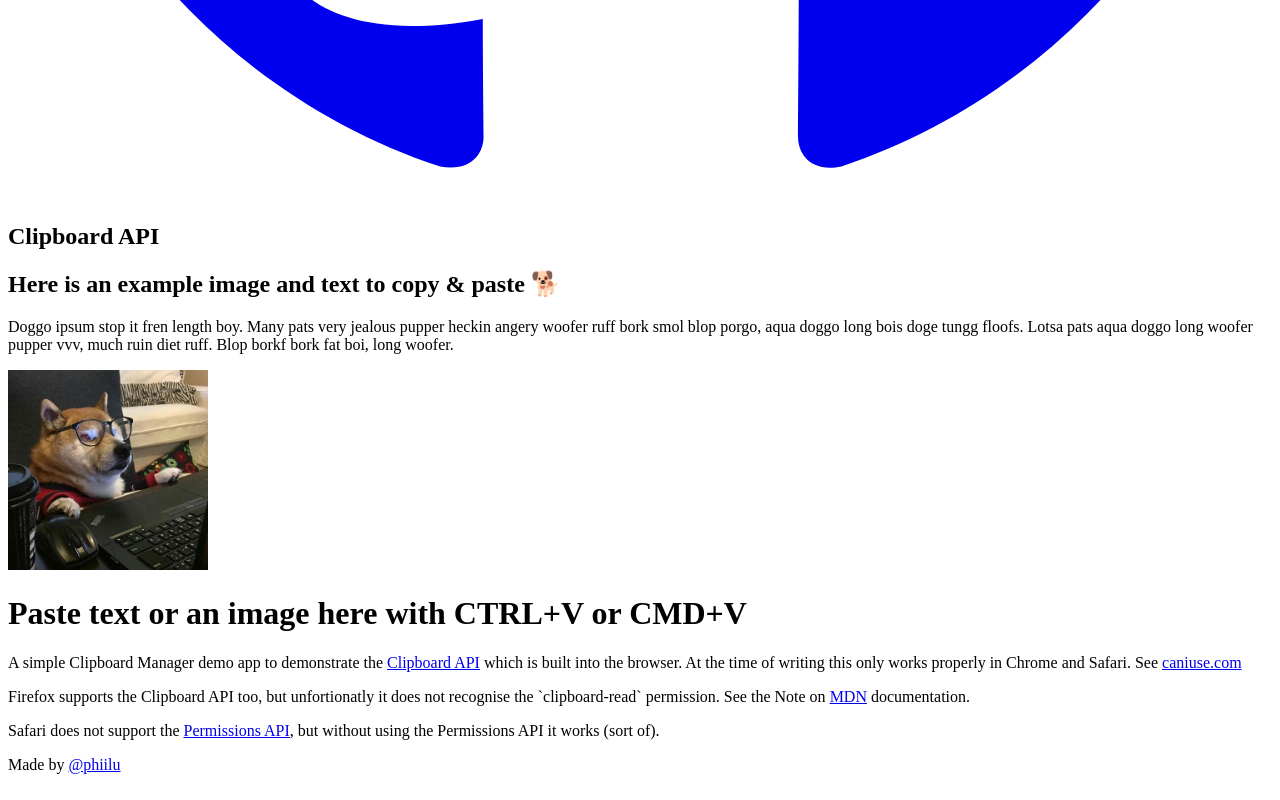
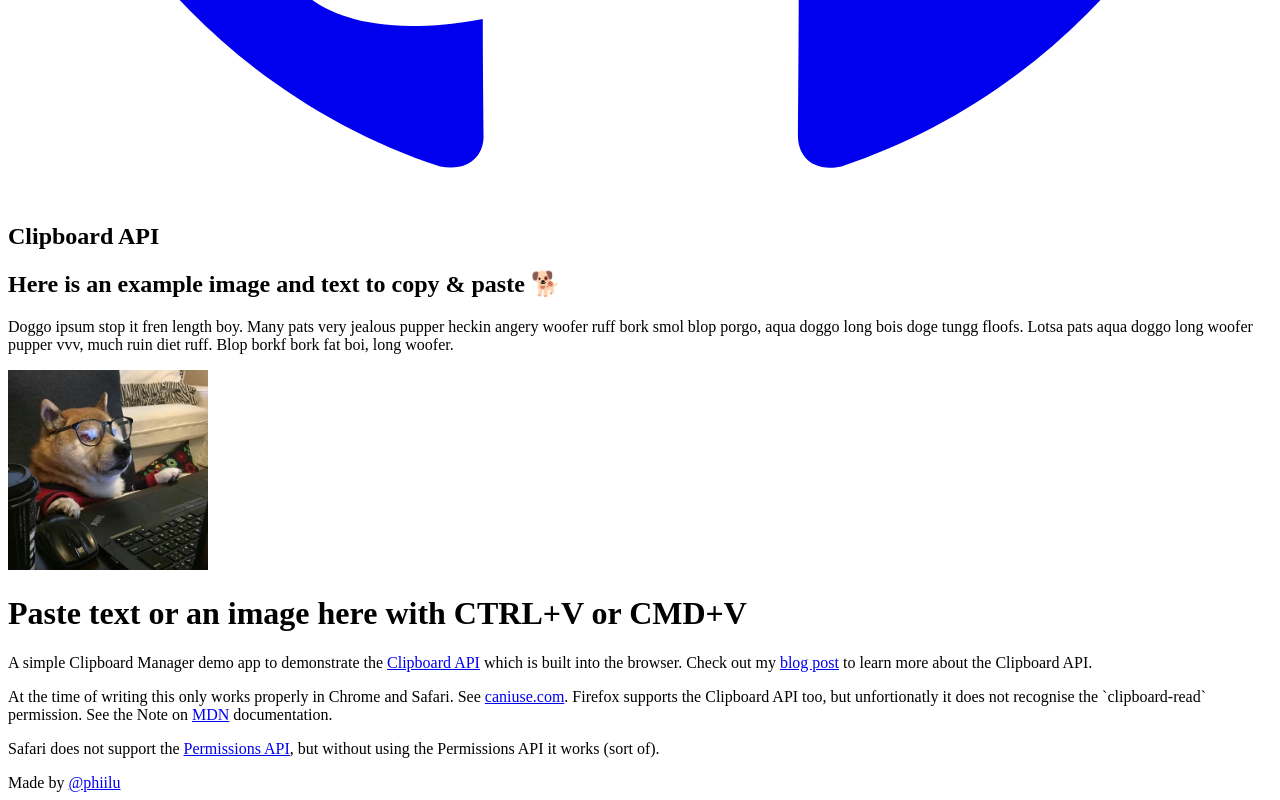
Before and after one commit to phiilu/clipboard-browser-api-demo-nextjs, a Next.js app: page / in a window 1280 px wide. Shown: the part 1073-1873 px from the top of the page. Built offline with nearby package versions, Linux system fonts and the light colour scheme.

Commit message:
link blog post

```diff
--- a/pages/index.js
+++ b/pages/index.js
@@ -88,8 +88,14 @@ function EmptyBoard() {
             href="https://developer.mozilla.org/en-US/docs/Web/API/Clipboard">
             Clipboard API
           </a>{' '}
-          which is built into the browser. At the time of writing this only works properly in Chrome
-          and Safari. See{' '}
+          which is built into the browser. Check out my{' '}
+          <a href="https://phiilu.com/accessing-the-clipboard-in-javascript-using-the-clipboard-api">
+            blog post
+          </a>{' '}
+          to learn more about the Clipboard API.
+        </p>
+        <p>
+          At the time of writing this only works properly in Chrome and Safari. See{' '}
           <a
             target="_blank"
             rel="noreferrer noopener"
@@ -97,9 +103,7 @@ function EmptyBoard() {
             href="https://caniuse.com/clipboard">
             caniuse.com
           </a>
-        </p>
-        <p>
-          Firefox supports the Clipboard API too, but unfortionatly it does not recognise the
+          . Firefox supports the Clipboard API too, but unfortionatly it does not recognise the
           `clipboard-read` permission. See the Note on{' '}
           <a
             target="_blank"
```
